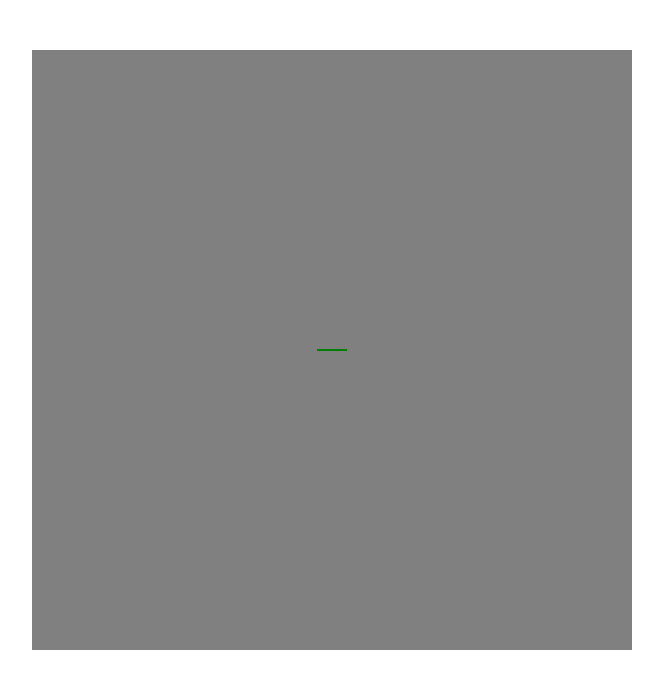
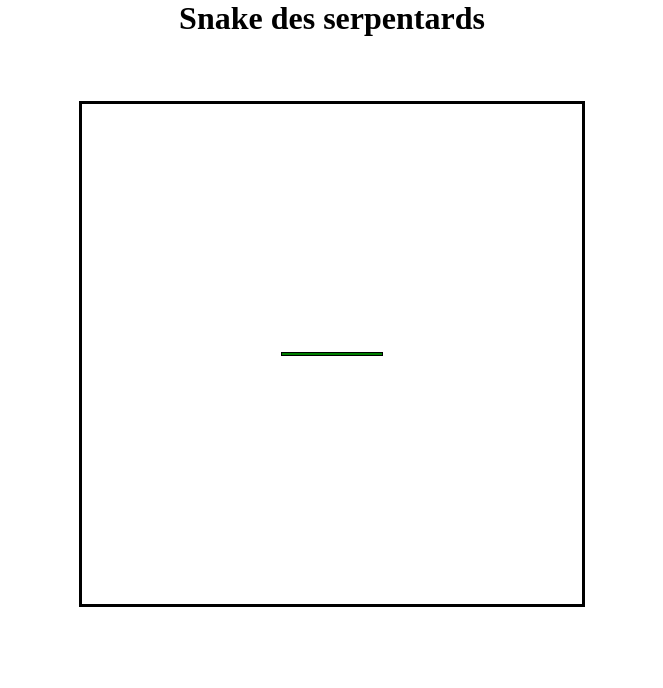
Before and after one commit to Ca-Jou/Snake, a plain HTML site: page index.html in a window 1280 px wide. Shown: the whole page, without its empty margins (308-971 px from the left). Drawn offline with Linux system fonts and the light colour scheme.

Commit message:
well done camille

```diff
--- a/index.html
+++ b/index.html
@@ -1,17 +1,19 @@
 <!DOCTYPE html>
-<html lang="fr" dir="ltr">
-  <head>
-    <meta charset="utf-8">
-    <title>Le Snake des Serpentards</title>
-    <link rel="stylesheet"  href="style.css">
-  </head>
-  <body>
-    <div class="zone">
-      <div class="snake"></div>
+<html>
+    <head>
+        <title>Snake des Serpentards</title>
+        <link href="style.css" rel="stylesheet">
+    </head>
+<body class="body">
+
+    <h1 class="textCenter">Snake des serpentards</h1>
+    <div class="displayFlexCenter">
+        <div id="zone">
+            <div id="snake"></div>
+        </div>
     </div>
-    <footer>
-      <script type="text/javascript">
-      </script>
-    </footer>
-  </body>
+
+
+    <script type="text/javascript" src="script.js"></script>
+</body>
 </html>
--- a/script.js
+++ b/script.js
@@ -0,0 +1,8 @@
+let snake = document.getElementById('snake');
+let zone = document.getElementById('zone');
+let deplacement = 100;
+
+
+setTimeout(function() {
+    snake.style.left=deplacement
+}, 500);
--- a/style.css
+++ b/style.css
@@ -1,21 +1,42 @@
+.displayFlexCenter {
+    display: flex;
+    justify-content: center;
+}
+
+#snake {
+    position: absolute;
+    top: 50%;
+    left: 50%;
+    transform: translate(-50%, -50%);
+    width: 100px;
+    height: 2px;
+    background-color: green;
+    border: 1px black solid;
+}
+
+.body {
+    width: 100%;
+    height: 100vh;
+}
+
+#zone {
+    border: 3px solid black;
+    width: 500px;
+    height: 500px;
+    position: relative;
+}
+
+.textCenter {
+    text-align: center;
+}
+
 body {
-  margin: 0;
-  padding: 0;
+    margin: 0;
+    padding: 0;
+    box-sizing: border-box;
 }
-.zone {
-  position: relative;
-  background-color: grey;
-  width: 600px;
-  height: 600px;
-  margin: auto;
-  margin-top: 50px;
+
+h1 {
+    margin-top: 0;
+    margin-bottom: 5%;
 }
-.snake {
-  position: absolute;
-  top: 50%;
-  left: 50%;
-  transform: translate(-50%, -50%);
-  background-color: green;
-  height: 2px;
-  width: 30px;
-}
```
